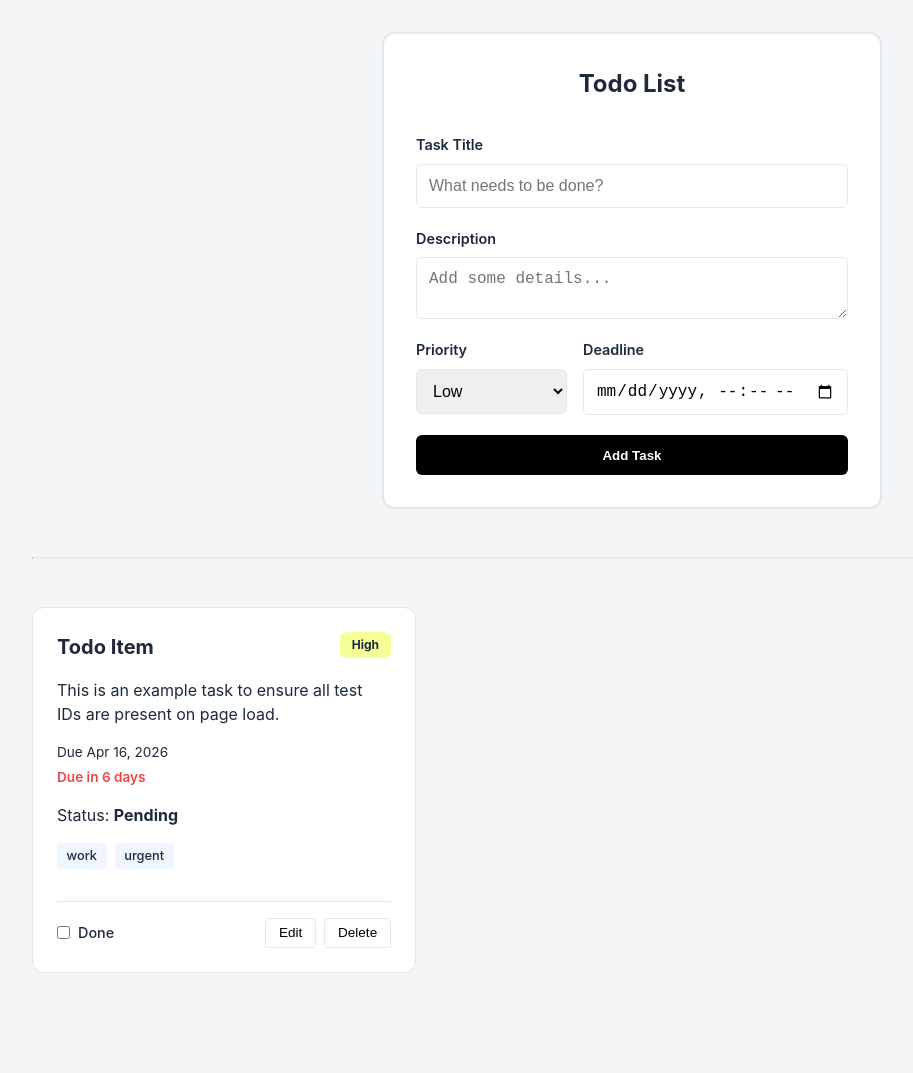
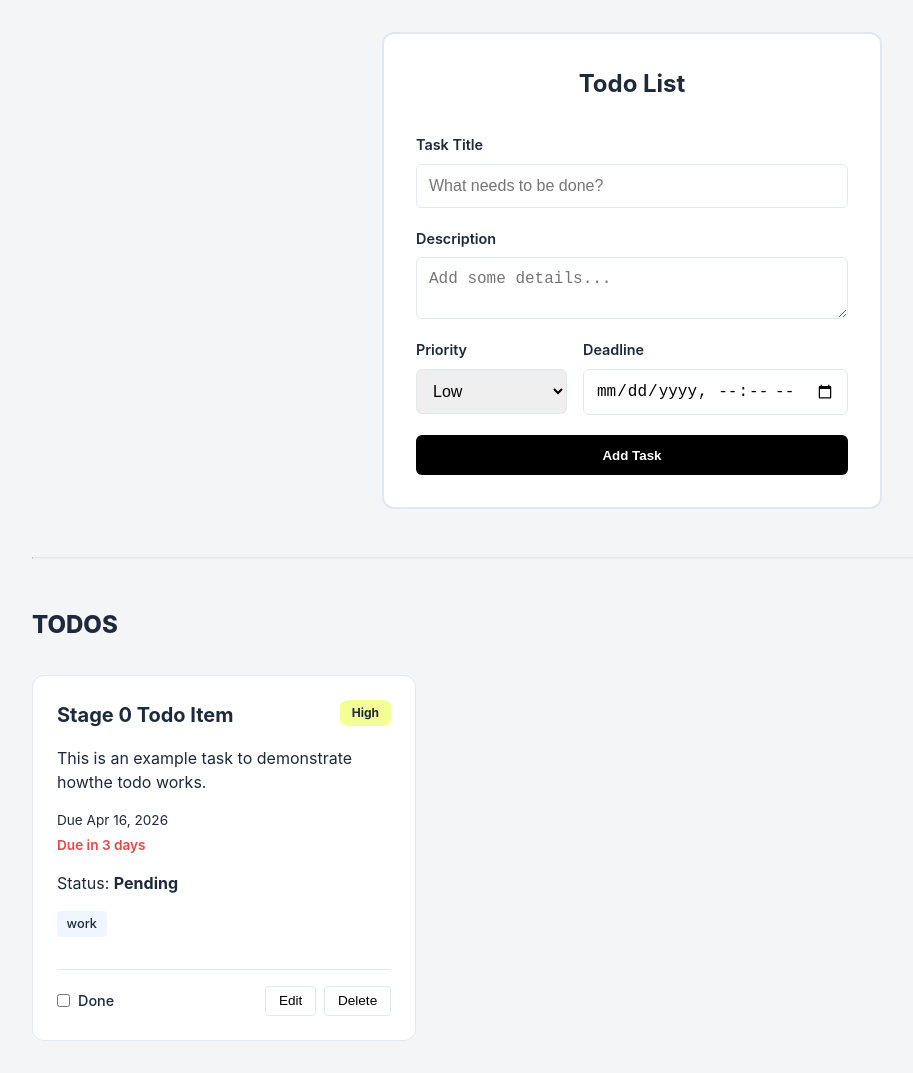
Before and after one commit to mariioox/HNG-Todo, a plain HTML site: page index.html in a window 1280 px wide. Shown: the whole page, without its empty margins (8-921 px from the left). Before the commit the page ends 1005 px from the top, so only its background shows below. Drawn offline with Linux system fonts and the light colour scheme.

Commit message:
moved hardcoded details to todo array

```diff
--- a/index.html
+++ b/index.html
@@ -51,58 +51,11 @@
 
       <hr />
 
-      <div id="todo-list" class="todo-list-grid">
-        <article class="todo-card" data-testid="test-todo-card">
-          <header>
-            <h2 data-testid="test-todo-title">Todo Item</h2>
-            <span
-              class="priority-badge"
-              data-testid="test-todo-priority"
-              aria-label="High Priority"
-            >
-              High
-            </span>
-          </header>
+      <section id="todo-container">
+        <h2 class="section-header">TODOS</h2>
 
-          <p data-testid="test-todo-description">
-            This is an example task to ensure all test IDs are present on page
-            load.
-          </p>
-
-          <div class="todo-details">
-            <time data-testid="test-todo-due-date" datetime="2026-04-16T18:00">
-              Due Apr 16, 2026
-            </time>
-            <span data-testid="test-todo-time-remaining" class="timer">
-              Due in 6 days
-            </span>
-          </div>
-
-          <div class="todo-status">
-            Status: <strong data-testid="test-todo-status">Pending</strong>
-          </div>
-
-          <ul class="tag-list" data-testid="test-todo-tags" role="list">
-            <li data-testid="test-todo-tag-work">work</li>
-            <li data-testid="test-todo-tag-urgent">urgent</li>
-          </ul>
-
-          <div class="todo-actions">
-            <label class="toggle-container">
-              <input type="checkbox" data-testid="test-todo-complete-toggle" />
-              <span>Done</span>
-            </label>
-            <div class="btn-group">
-              <button data-testid="test-todo-edit-button" aria-label="Edit">
-                Edit
-              </button>
-              <button data-testid="test-todo-delete-button" aria-label="Delete">
-                Delete
-              </button>
-            </div>
-          </div>
-        </article>
-      </div>
+        <div id="todo-list" class="todo-list-grid"></div>
+      </section>
     </main>
 
     <script src="script.js"></script>
--- a/script.js
+++ b/script.js
@@ -1,4 +1,15 @@
-let todos = [];
+let todos = [
+  {
+    id: 1,
+    title: "Stage 0 Todo Item",
+    description: "This is an example task to demonstrate howthe todo works.",
+    priority: "High",
+    deadline: "2026-04-16T18:00",
+    completed: false,
+  },
+];
+
+window.addEventListener("DOMContentLoaded", renderTodos);
 
 function getTimeRemaining(deadline) {
   const now = new Date();
--- a/style.css
+++ b/style.css
@@ -90,6 +90,15 @@ hr {
 }
 
 /* 3. Task Grid & Card Styling */
+.section-header {
+    font-size: 1.5rem;
+    font-weight: 800;
+    color: var(--text-main);
+    margin-bottom: 1.5rem;
+    padding-bottom: 0.5rem;
+    display: inline-block;
+}
+
 .todo-list-grid {
     display: grid;
     grid-template-columns: repeat(auto-fill, minmax(320px, 1fr));
```
